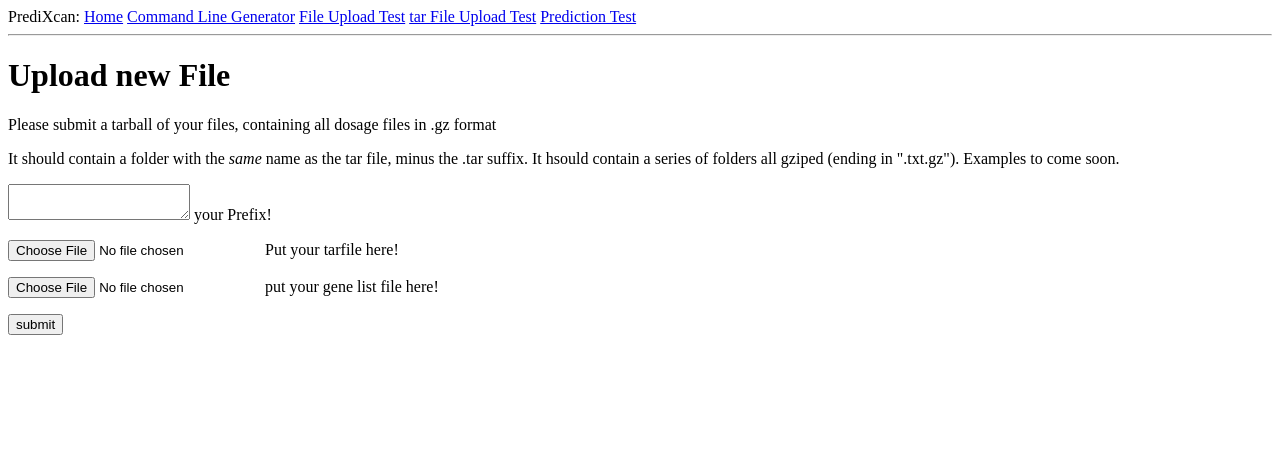
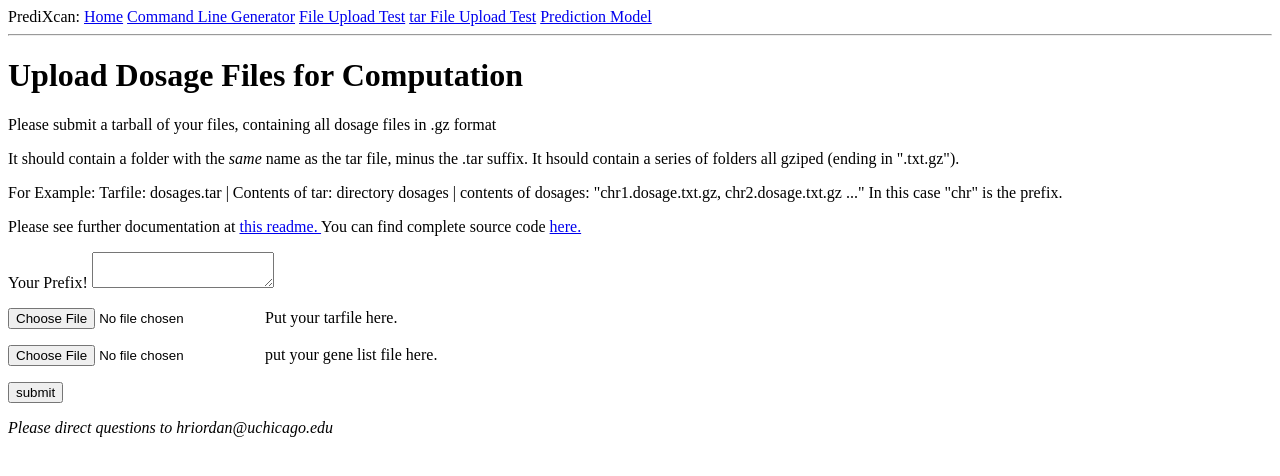
Before and after one commit to hakyim/TO-DELETE-PrediXcan, a Flask app: page /predict in a window 1280 px wide. Shown: the top 476 px of the page. Run offline with Flask 2, Linux system fonts and the light colour scheme; parts of the project's set-up code (start-up, migrations or seed data) failed here and were passed over; some libraries are stand-ins or nearby versions.

Commit message:
minor html tweaks

```diff
--- a/predflaskapp/app/templates/base.html
+++ b/predflaskapp/app/templates/base.html
@@ -12,7 +12,7 @@
         <a href='{{ url_for('gen_command') }}'>Command Line Generator</a>
         <a href="{{ url_for('upload_file') }}">File Upload Test</a>
         <a href="{{ url_for('tar_upload') }}">tar File Upload Test</a>
-        <a href="{{ url_for('predict_test') }}">Prediction Test</a>
+        <a href="{{ url_for('predict_test') }}">Prediction Model</a>
     </div>
     <hr>
     {% with messages = get_flashed_messages() %}
--- a/predflaskapp/app/templates/index.html
+++ b/predflaskapp/app/templates/index.html
@@ -1,7 +1,7 @@
 {% extends "base.html" %}
 {% block content %}
 	<h1>Hello, User!</h1>
-	<h0>Welcome to the pre-pre-alpha of the PrediXcan Project.</h0>
-	<p><i>For now, only the commandline generator tool for the Script is available. Access it by clicking the link up for top</i></p>
+	<h0>Welcome to the pre-alpha of the PrediXcan Project.</h0>
+	<p><i>For now, only the commandline generator tool and a prototype of the web-scale prediction model are available. Access it by clicking the link up for top</i></p>
 
 {% endblock %}
--- a/predflaskapp/app/templates/predict.html
+++ b/predflaskapp/app/templates/predict.html
@@ -3,14 +3,18 @@
 
 {% block content %}
 
-<h1>Upload new File</h1>
+<h1>Upload Dosage Files for Computation</h1>
 <p>Please submit a tarball of your files, containing all dosage files in .gz format</p>
-<p>It should contain a folder with the <i>same</i> name as the tar file, minus the .tar suffix. It hsould contain a series of folders all gziped (ending in ".txt.gz"). Examples to come soon. </p>
+<p>It should contain a folder with the <i>same</i> name as the tar file, minus the .tar suffix. It hsould contain a series of folders all gziped (ending in ".txt.gz"). </p>
+<p> For Example: Tarfile: dosages.tar | Contents of tar: directory dosages | contents of dosages: "chr1.dosage.txt.gz, chr2.dosage.txt.gz ..."  In this case "chr" is the prefix.</p>
+<p>Please see further documentation at <a href="https://github.com/hakyimlab/PrediXmod/blob/master/PrediXcan/README.md">this readme. </a> You can find complete source code <a href="https://github.com/hriordan/PrediXcan">here. </a></p>
+
 <form action='' method="POST" enctype="multipart/form-data">
-	{{ form.prefix }} your Prefix!
-	<p> {{ form.tarfile }} Put your tarfile here! </p>
+	 Your Prefix!
+	 {{ form.prefix }}
+	<p> {{ form.tarfile }} Put your tarfile here. </p>
 	{{ form.csrf_token }}
-	<p> {{ form.genelist }} put your gene list file here!</p>
+	<p> {{ form.genelist }} put your gene list file here.</p>
 	{{ form.submit }}
    <!-- <input type='submit' value='upload'>
     </p> -->
@@ -22,4 +26,5 @@
     {% endfor %}
 </ul>
 
+<p><i>Please direct questions to hriordan@uchicago.edu</i><p>
 {% endblock %}
```
Also changed, not shown: 4 other files.
